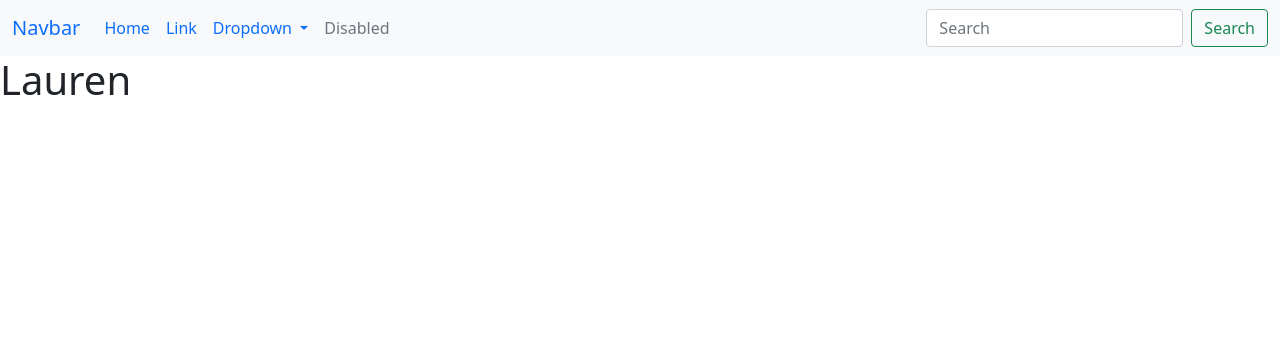
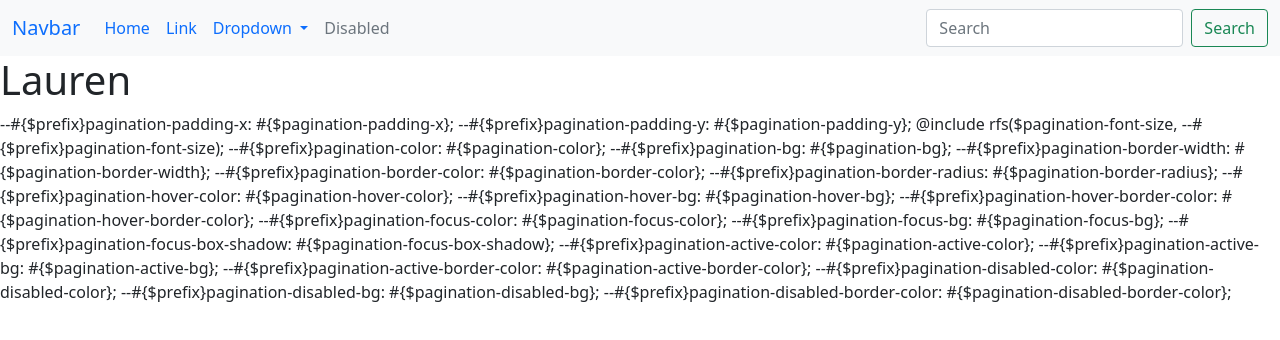
Before and after one commit to LaurenPallas/candycat, a plain HTML site: page index.html in a window 1280 px wide. Drawn offline with nearby package versions, Linux system fonts and the light colour scheme.

Commit message:
1 file modified

```diff
--- a/index.html
+++ b/index.html
@@ -54,3 +54,23 @@
     </main>
   </body>
 </html>
+--#{$prefix}pagination-padding-x: #{$pagination-padding-x};
+--#{$prefix}pagination-padding-y: #{$pagination-padding-y};
+@include rfs($pagination-font-size, --#{$prefix}pagination-font-size);
+--#{$prefix}pagination-color: #{$pagination-color};
+--#{$prefix}pagination-bg: #{$pagination-bg};
+--#{$prefix}pagination-border-width: #{$pagination-border-width};
+--#{$prefix}pagination-border-color: #{$pagination-border-color};
+--#{$prefix}pagination-border-radius: #{$pagination-border-radius};
+--#{$prefix}pagination-hover-color: #{$pagination-hover-color};
+--#{$prefix}pagination-hover-bg: #{$pagination-hover-bg};
+--#{$prefix}pagination-hover-border-color: #{$pagination-hover-border-color};
+--#{$prefix}pagination-focus-color: #{$pagination-focus-color};
+--#{$prefix}pagination-focus-bg: #{$pagination-focus-bg};
+--#{$prefix}pagination-focus-box-shadow: #{$pagination-focus-box-shadow};
+--#{$prefix}pagination-active-color: #{$pagination-active-color};
+--#{$prefix}pagination-active-bg: #{$pagination-active-bg};
+--#{$prefix}pagination-active-border-color: #{$pagination-active-border-color};
+--#{$prefix}pagination-disabled-color: #{$pagination-disabled-color};
+--#{$prefix}pagination-disabled-bg: #{$pagination-disabled-bg};
+--#{$prefix}pagination-disabled-border-color: #{$pagination-disabled-border-color};
```
